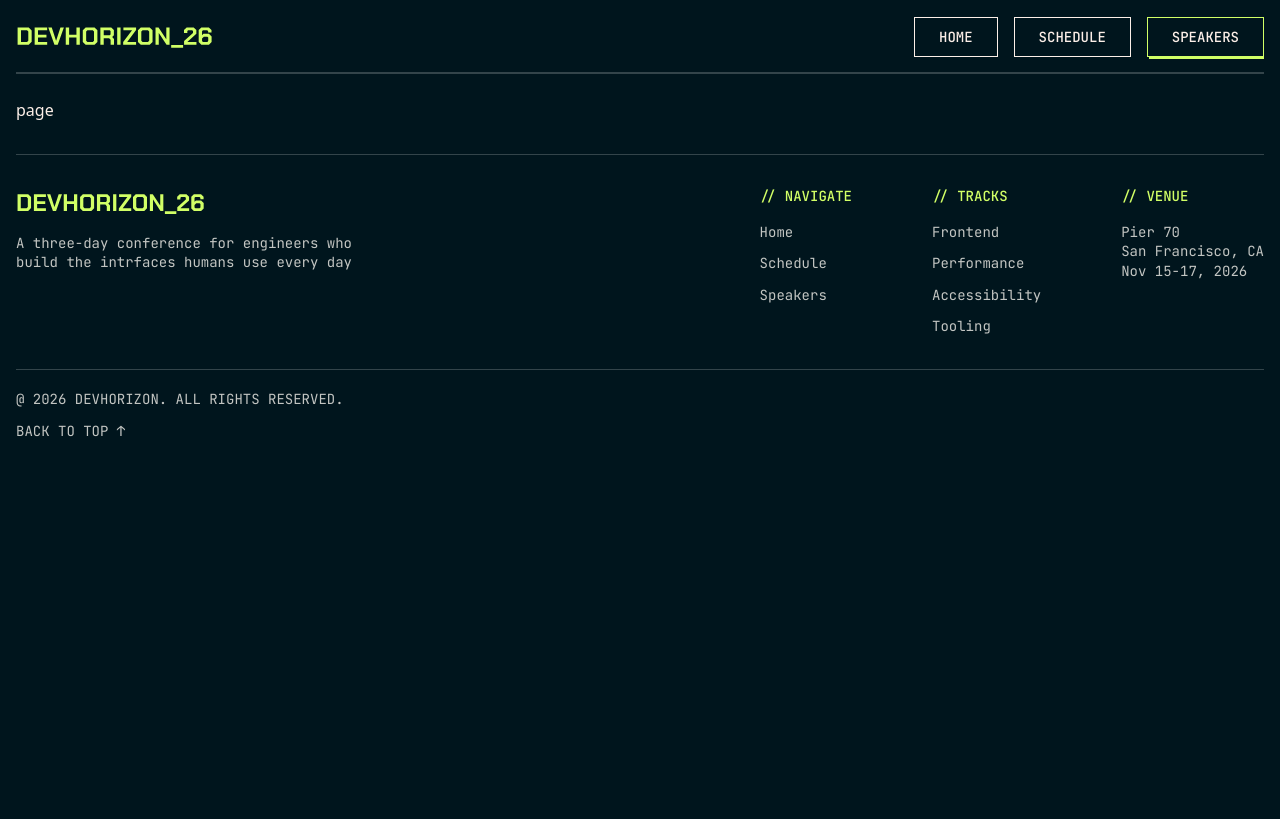
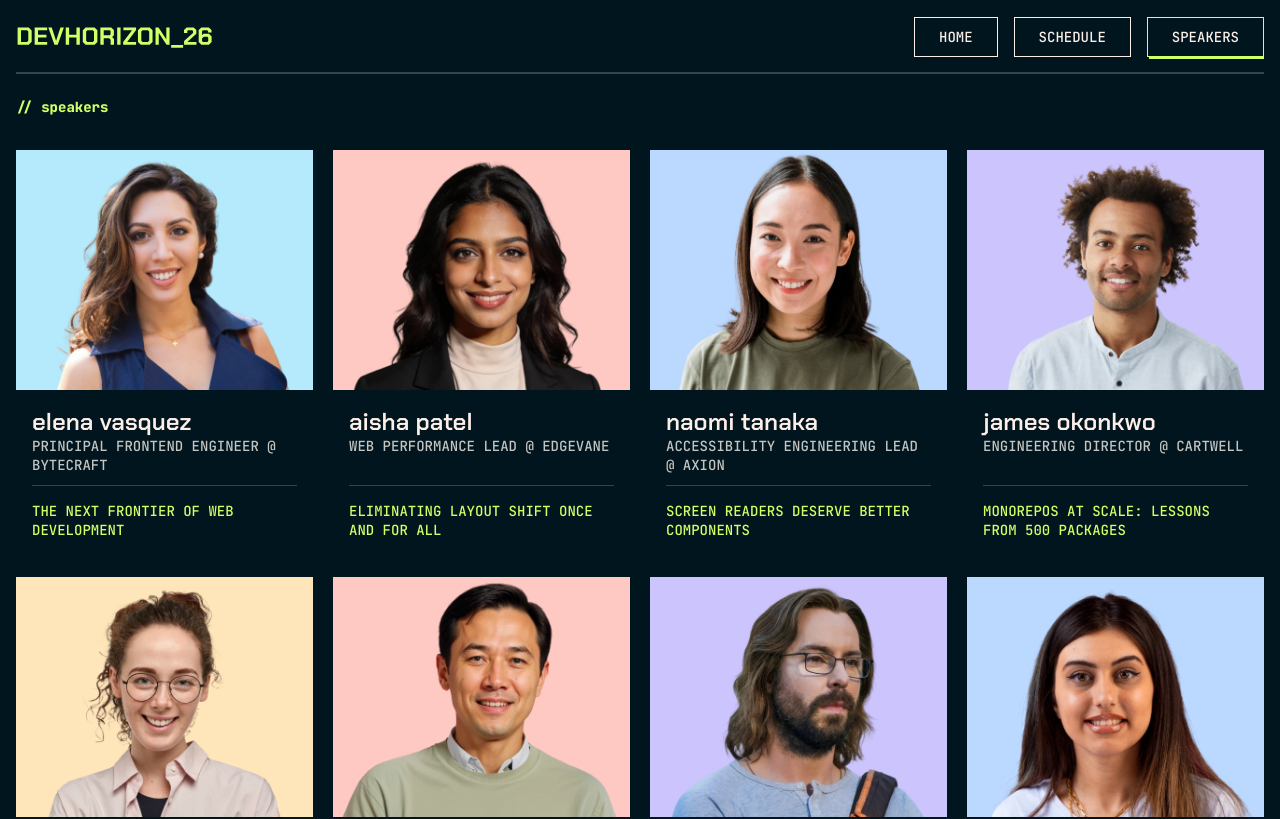
Before and after one commit to conormcfarlane/tech-conference, a Next.js app: page /speakers in a window 1280 px wide. Shown: the top 819 px of the page. Built offline with nearby package versions, Linux system fonts and the light colour scheme.

Commit message:
created SpeakersCard comp to clean up code

```diff
--- a/app/components/features/home/FeaturedSpeakersList.tsx
+++ b/app/components/features/home/FeaturedSpeakersList.tsx
@@ -2,9 +2,8 @@ import React from 'react'
 import type { Speaker } from '@/types/speaker'
 import type { Track } from '@/types/tracks'
 import type { Talk } from '@/types/talks'
-import Image from 'next/image'
-import { ImageUrlHelper } from '@/utils/ImageHelper'
 import ButtonMain from '../../ui/ButtonMain'
+import SpeakerCard from '../shared/SpeakerCard'
 
 
 type FeaturedSpeakersListProps = {
@@ -13,9 +12,7 @@ type FeaturedSpeakersListProps = {
     tracks: Track[];
 }
 export default function FeaturedSpeakersList({ speakers, talks, tracks }: FeaturedSpeakersListProps) {
-
     const featuredSpeakers = speakers.filter((speaker) => speaker.featured == true)
-    // TRACK.ID + TRACK.COLOUR
     const trackColorById = new Map(tracks.map((track) => [track.id, track.color]));
     const talkBySpeakerId = new Map(
         talks.map((talk) => [talk.speakerId, talk])
@@ -41,29 +38,19 @@ export default function FeaturedSpeakersList({ speakers, talks, tracks }: Featur
             {/* GRID CONTAINER */}
             <div className='grid md:grid-cols-2 gap-5 xl:grid-cols-4'>
                 {featuredSpeakersWithColor.map((speaker) => {
-                    const imagepath = ImageUrlHelper(speaker.avatar);
                     return (
-                        // INDIVIDUAL CONTAINER
-                        <div key={speaker.id} className='flex flex-col'>
-                            {/* IMAGE CONTAINER */}
-                            <div style={{ backgroundColor: speaker.backgroundColor }} ><Image src={imagepath} width={318} height={250} alt="avatar" className='overflow-hidden h-60 mx-auto' /></div>
-                            {/* INFO CONTENT CONTAINER */}
-                            <div className='flex flex-col justify-between p-4'>
-                                {/* SPEAKER + ROLE + COMPANY  */}
-                                <div className='h-20 border-b border-b-(--neutral-600) pb-3'>
-                                    <p className='text-preset-3'>{speaker.name.toLowerCase()}</p>
-                                    <p className='text-preset-6-medium text-(--neutral-200)' >{speaker.role.toUpperCase()} @ {speaker.company.toUpperCase()}</p>
-                                </div>
-                                {/* TALK NAME */}
-                                <div><p className='text-preset-6-medium text-(--green-200) pt-4 '>{speaker.talkName.toUpperCase()}</p></div>
-                            </div>
-                        </div>
+                        <SpeakerCard
+                            key={speaker.id}
+                            speaker={speaker}
+                            talkName={speaker.talkName}
+                            backgroundColor={speaker.backgroundColor}
+                        />
                     )
 
                 })}
             </div>
             {/* VIEW ALL SPEAKERS BUTTON */}
-            <ButtonMain href='/speaker' className='px-6 py-4 w-55.25 mx-auto text-preset-5-bold bg-(--green-200) text-(--neutral-900) sm:bg-(--neutral-900) sm:text-(--neutral-100)' >VIEW ALL SPEAKERS</ButtonMain>
+            <ButtonMain href='/speakers' className='px-6 py-4 w-55.25 mx-auto text-preset-5-bold bg-(--green-200) text-(--neutral-900) sm:bg-(--neutral-900) sm:text-(--neutral-100)' >VIEW ALL SPEAKERS</ButtonMain>
         </section>
     )
 }
--- /dev/null
+++ b/app/components/features/shared/SpeakerCard.tsx
@@ -0,0 +1,31 @@
+import React from 'react'
+import Image from 'next/image'
+import { ImageUrlHelper } from '@/utils/ImageHelper'
+import type { Speaker } from '@/types/speaker'
+
+type SpeakerCardProps = {
+    speaker: Speaker;
+    talkName: string;
+    backgroundColor?: string;
+}
+
+export default function SpeakerCard({ speaker, talkName, backgroundColor }: SpeakerCardProps) {
+    const imagePath = ImageUrlHelper(speaker.avatar);
+
+    return (
+        <div className='flex flex-col'>
+            <div style={{ backgroundColor }}>
+                <Image src={imagePath} width={318} height={250} alt='avatar' className='overflow-hidden h-60 mx-auto' />
+            </div>
+            <div className='flex flex-col justify-between p-4'>
+                <div className='h-20 border-b border-b-(--neutral-600) pb-3'>
+                    <p className='text-preset-3'>{speaker.name.toLowerCase()}</p>
+                    <p className='text-preset-6-medium text-(--neutral-200)'>{speaker.role.toUpperCase()} @ {speaker.company.toUpperCase()}</p>
+                </div>
+                <div>
+                    <p className='text-preset-6-medium text-(--green-200) pt-4'>{talkName.toUpperCase()}</p>
+                </div>
+            </div>
+        </div>
+    )
+}
--- a/app/components/layout/Footer.tsx
+++ b/app/components/layout/Footer.tsx
@@ -50,7 +50,7 @@ export default function Footer() {
             {/* FOOTER CONTAINER */}
             <div className='flex flex-col border-y border-(--neutral-600) py-8 min-[1130px]:flex-row min-[1130px]:justify-between '>
                 {/* FOOTER INFO */}
-                <div className='space-y-4 mb-5 sm:max-w-[45ch]'>
+                <div className='space-y-4 mb-5 min-[1130px]:max-w-[45ch]'>
                     <Image src="/images/logo.svg" width={190} height={31} alt='devhorizon logo' />
                     <p className='text-preset-6 text-(--neutral-200)'>A three-day conference for engineers who build the intrfaces humans use every day</p>
                 </div>
--- a/app/speakers/page.tsx
+++ b/app/speakers/page.tsx
@@ -1,7 +1,51 @@
 import React from 'react'
+import type { Speaker } from '@/types/speaker'
+import type { Track } from '@/types/tracks'
+import type { Talk } from '@/types/talks'
+import techConferenceData from '@/data/data.json'
+import SpeakerCard from '../components/features/shared/SpeakerCard'
 
-export default function page() {
+export default function SpeakerPageList() {
+  const speakers = techConferenceData.speakers as Speaker[];
+  const talks = techConferenceData.talks as Talk[];
+  const tracks = techConferenceData.tracks as Track[];
+  const allSpeakers = speakers
+  const trackColorById = new Map(tracks.map((track) => [track.id, track.color]));
+  const talkBySpeakerId = new Map(
+    talks.map((talk) => [talk.speakerId, talk])
+  );
+  const speakersWithColor = allSpeakers.map((speaker) => {
+    const talk = talkBySpeakerId.get(speaker.id);
+    const trackId = talk?.trackId;
+    const fallbackColor = '#B5E9FC';
+    const backgroundColor = trackId ? trackColorById.get(trackId) : fallbackColor;
+
+    return {
+      ...speaker,
+      backgroundColor,
+      talkName: talk?.title ?? "TBA"
+    };
+  });
+
   return (
-    <div>page</div>
+    // SECTION CONTAINER
+    <section className='flex flex-col justify-center'>
+      {/* TITLE */}
+      <p className="text-preset-6-extraBold text-(--green-200) mb-5 min-[1130px]:mb-8">{"// speakers"}</p>
+      {/* GRID CONTAINER */}
+      <div className='grid sm:grid-cols-2 gap-5 xl:grid-cols-4'>
+        {speakersWithColor.map((speaker) => {
+          return (
+            <SpeakerCard
+              key={speaker.id}
+              speaker={speaker}
+              talkName={speaker.talkName}
+              backgroundColor={speaker.backgroundColor}
+            />
+          )
+
+        })}
+      </div>
+    </section>
   )
 }
```
